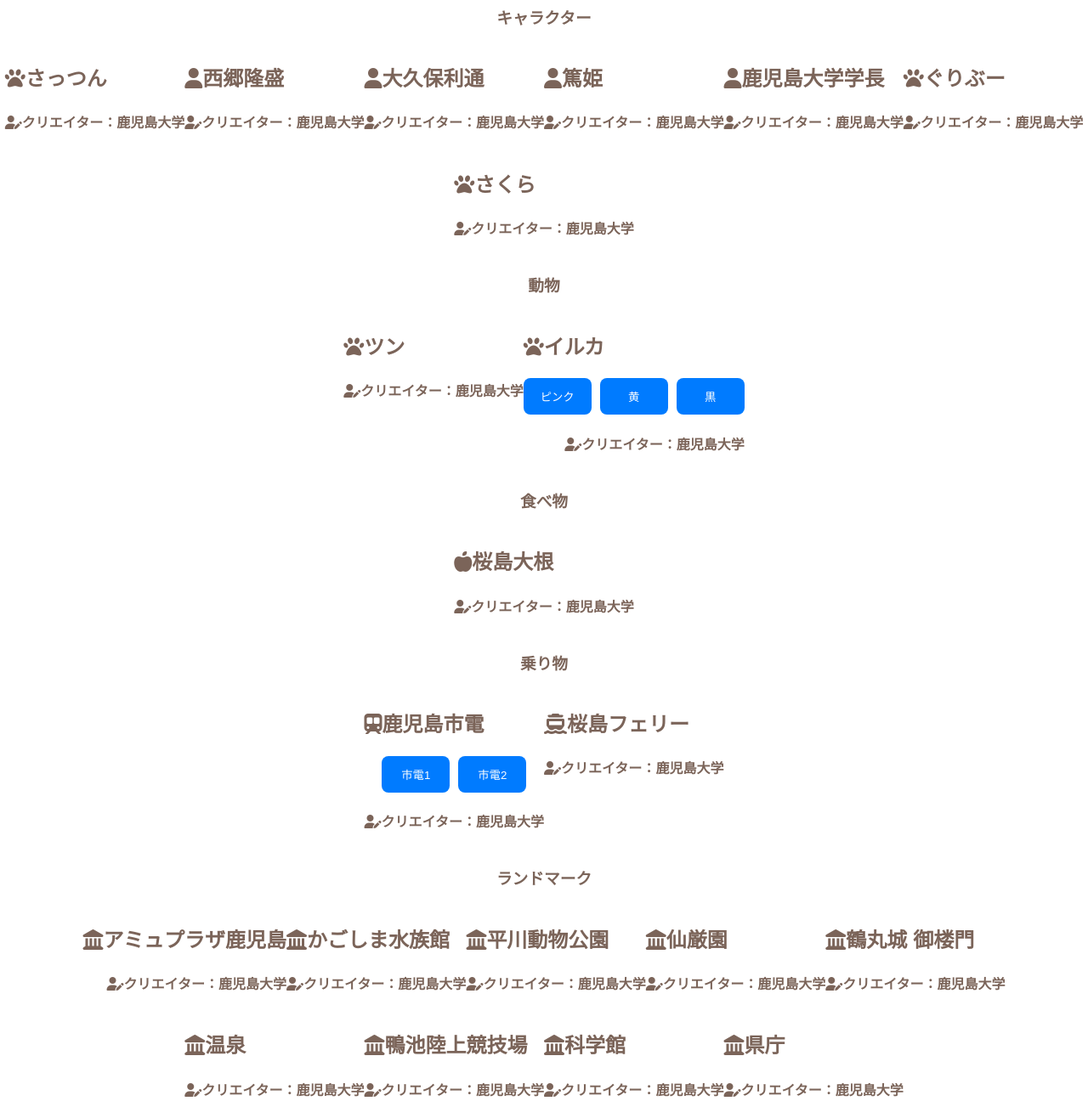
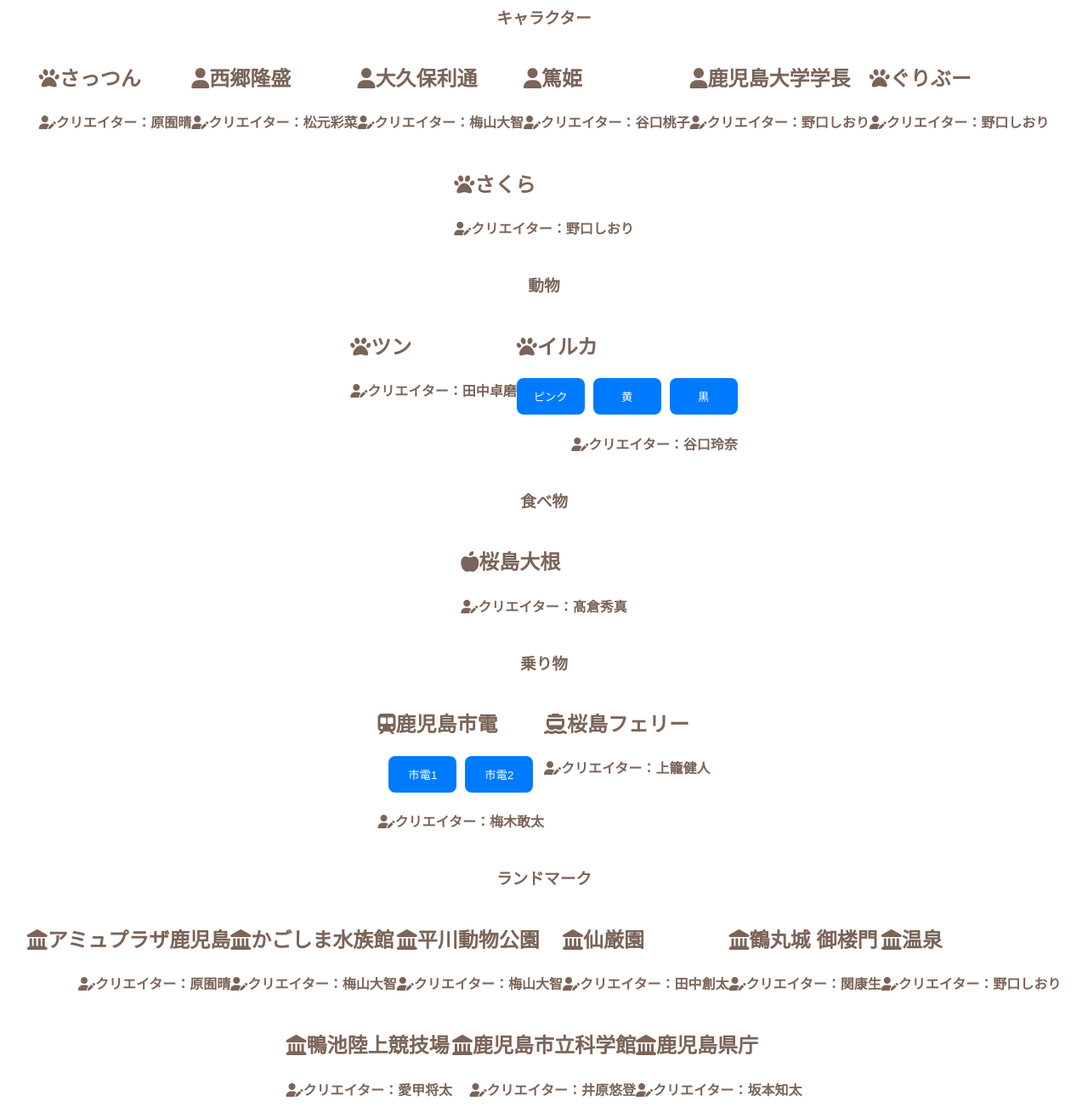
Before and after one commit to adven-kagoshima/event-web-adven-map-kadai, a plain HTML site: page model_viewer.html in a window 1280 px wide. Shown: the part 240-1556 px from the top of the page at 85% size. Drawn offline with Linux system fonts and the light colour scheme; some packages are replaced by stand-ins of ours; a script that the page names is missing; a web font is replaced by a local one.

Commit message:
クリエイター名を追加

```diff
--- a/model_viewer.html
+++ b/model_viewer.html
@@ -175,7 +175,7 @@
             camera-controls
             touch-action="pan-y">
         </model-viewer>
-        <h4><i class="fas fa-user-edit"></i>クリエイター：<span class="creator_name">鹿児島大学</span></h4>
+        <h4><i class="fas fa-user-edit"></i>クリエイター：<span class="creator_name">原囿晴</span></h4>
     </div>
     <div>
         <h2 class="model_name"><i class="fa-solid fa-user"></i>西郷隆盛</h2>
@@ -188,7 +188,7 @@
             camera-controls
             touch-action="pan-y">
         </model-viewer>
-        <h4><i class="fas fa-user-edit"></i>クリエイター：<span class="creator_name">鹿児島大学</span></h4>
+        <h4><i class="fas fa-user-edit"></i>クリエイター：<span class="creator_name">松元彩菜</span></h4>
     </div>
     <div>
         <h2 class="model_name"><i class="fa-solid fa-user"></i>大久保利通</h2>
@@ -201,7 +201,7 @@
             camera-controls
             touch-action="pan-y">
         </model-viewer>
-        <h4><i class="fas fa-user-edit"></i>クリエイター：<span class="creator_name">鹿児島大学</span></h4>
+        <h4><i class="fas fa-user-edit"></i>クリエイター：<span class="creator_name">梅山大智</span></h4>
     </div>
     <div>
         <h2 class="model_name"><i class="fa-solid fa-user"></i>篤姫</h2>
@@ -214,7 +214,7 @@
             camera-controls
             touch-action="pan-y">
         </model-viewer>
-        <h4><i class="fas fa-user-edit"></i>クリエイター：<span class="creator_name">鹿児島大学</span></h4>
+        <h4><i class="fas fa-user-edit"></i>クリエイター：<span class="creator_name">谷口桃子</span></h4>
     </div>
     <div>
         <h2 class="model_name"><i class="fa-solid fa-user"></i>鹿児島大学学長</h2>
@@ -227,7 +227,7 @@
             camera-controls
             touch-action="pan-y">
         </model-viewer>
-        <h4><i class="fas fa-user-edit"></i>クリエイター：<span class="creator_name">鹿児島大学</span></h4>
+        <h4><i class="fas fa-user-edit"></i>クリエイター：<span class="creator_name">野口しおり</span></h4>
     </div>
     <div>
         <h2 class="model_name"><i class="fa-solid fa-paw"></i>ぐりぶー</h2>
@@ -240,7 +240,7 @@
             camera-controls
             touch-action="pan-y">
         </model-viewer>
-        <h4><i class="fas fa-user-edit"></i>クリエイター：<span class="creator_name">鹿児島大学</span></h4>
+        <h4><i class="fas fa-user-edit"></i>クリエイター：<span class="creator_name">野口しおり</span></h4>
     </div>
     <div>
         <h2 class="model_name"><i class="fa-solid fa-paw"></i>さくら</h2>
@@ -253,7 +253,7 @@
             camera-controls
             touch-action="pan-y">
         </model-viewer>
-        <h4><i class="fas fa-user-edit"></i>クリエイター：<span class="creator_name">鹿児島大学</span></h4>
+        <h4><i class="fas fa-user-edit"></i>クリエイター：<span class="creator_name">野口しおり</span></h4>
     </div>
 </section>
 
@@ -270,7 +270,7 @@
             camera-controls
             touch-action="pan-y">
         </model-viewer>
-        <h4><i class="fas fa-user-edit"></i>クリエイター：<span class="creator_name">鹿児島大学</span></h4>
+        <h4><i class="fas fa-user-edit"></i>クリエイター：<span class="creator_name">田中卓磨</span></h4>
     </div>
     <div>
         <h2 class="model_name"><i class="fa-solid fa-paw"></i>イルカ</h2>
@@ -289,7 +289,7 @@
             <button data-model="iruka2">黄</button>
             <button data-model="iruka3">黒</button>
         </div>
-        <h4><i class="fas fa-user-edit"></i>クリエイター：<span class="creator_name">鹿児島大学</span></h4>
+        <h4><i class="fas fa-user-edit"></i>クリエイター：<span class="creator_name">谷口玲奈</span></h4>
     </div>
 </section>
 
@@ -306,7 +306,7 @@
             camera-controls
             touch-action="pan-y">
         </model-viewer>
-        <h4><i class="fas fa-user-edit"></i>クリエイター：<span class="creator_name">鹿児島大学</span></h4>
+        <h4><i class="fas fa-user-edit"></i>クリエイター：<span class="creator_name">髙倉秀真</span></h4>
     </div>
 </section>
 
@@ -328,7 +328,7 @@
             <button data-model="kagoshimashiden1">市電1</button>
             <button data-model="kagoshimashiden2">市電2</button>
         </div>
-        <h4><i class="fas fa-user-edit"></i>クリエイター：<span class="creator_name">鹿児島大学</span></h4>
+        <h4><i class="fas fa-user-edit"></i>クリエイター：<span class="creator_name">梅木敢太</span></h4>
     </div>
     <div>
         <h2 class="model_name"><i class="fa-solid fa-ferry"></i></i>桜島フェリー</h2>
@@ -341,7 +341,7 @@
             camera-controls
             touch-action="pan-y">
         </model-viewer>
-        <h4><i class="fas fa-user-edit"></i>クリエイター：<span class="creator_name">鹿児島大学</span></h4>
+        <h4><i class="fas fa-user-edit"></i>クリエイター：<span class="creator_name">上籠健人</span></h4>
     </div>
 </section>
 
@@ -358,7 +358,7 @@
             camera-controls
             touch-action="pan-y">
         </model-viewer>
-        <h4><i class="fas fa-user-edit"></i>クリエイター：<span class="creator_name">鹿児島大学</span></h4>
+        <h4><i class="fas fa-user-edit"></i>クリエイター：<span class="creator_name">原囿晴</span></h4>
     </div>
     <div>
         <h2 class="model_name"><i class="fa-solid fa-landmark"></i>かごしま水族館</h2>
@@ -371,7 +371,7 @@
             camera-controls
             touch-action="pan-y">
         </model-viewer>
-        <h4><i class="fas fa-user-edit"></i>クリエイター：<span class="creator_name">鹿児島大学</span></h4>
+        <h4><i class="fas fa-user-edit"></i>クリエイター：<span class="creator_name">梅山大智</span></h4>
     </div>
     <div>
         <h2 class="model_name"><i class="fa-solid fa-landmark"></i>平川動物公園</h2>
@@ -384,7 +384,7 @@
             camera-controls
             touch-action="pan-y">
         </model-viewer>
-        <h4><i class="fas fa-user-edit"></i>クリエイター：<span class="creator_name">鹿児島大学</span></h4>
+        <h4><i class="fas fa-user-edit"></i>クリエイター：<span class="creator_name">梅山大智</span></h4>
     </div>
     <div>
         <h2 class="model_name"><i class="fa-solid fa-landmark"></i>仙厳園</h2>
@@ -397,7 +397,7 @@
             camera-controls
             touch-action="pan-y">
         </model-viewer>
-        <h4><i class="fas fa-user-edit"></i>クリエイター：<span class="creator_name">鹿児島大学</span></h4>
+        <h4><i class="fas fa-user-edit"></i>クリエイター：<span class="creator_name">田中創太</span></h4>
     </div>
     <div>
         <h2 class="model_name"><i class="fa-solid fa-landmark"></i>鶴丸城 御楼門</h2>
@@ -410,7 +410,7 @@
             camera-controls
             touch-action="pan-y">
         </model-viewer>
-        <h4><i class="fas fa-user-edit"></i>クリエイター：<span class="creator_name">鹿児島大学</span></h4>
+        <h4><i class="fas fa-user-edit"></i>クリエイター：<span class="creator_name">関康生</span></h4>
     </div>
     <div>
         <h2 class="model_name"><i class="fa-solid fa-landmark"></i>温泉</h2>
@@ -423,7 +423,7 @@
             camera-controls
             touch-action="pan-y">
         </model-viewer>
-        <h4><i class="fas fa-user-edit"></i>クリエイター：<span class="creator_name">鹿児島大学</span></h4>
+        <h4><i class="fas fa-user-edit"></i>クリエイター：<span class="creator_name">野口しおり</span></h4>
     </div>
     <div>
         <h2 class="model_name"><i class="fa-solid fa-landmark"></i>鴨池陸上競技場</h2>
@@ -436,10 +436,10 @@
             camera-controls
             touch-action="pan-y">
         </model-viewer>
-        <h4><i class="fas fa-user-edit"></i>クリエイター：<span class="creator_name">鹿児島大学</span></h4>
+        <h4><i class="fas fa-user-edit"></i>クリエイター：<span class="creator_name">愛甲将太</span></h4>
     </div>
     <div>
-        <h2 class="model_name"><i class="fa-solid fa-landmark"></i>科学館</h2>
+        <h2 class="model_name"><i class="fa-solid fa-landmark"></i>鹿児島市立科学館</h2>
         <model-viewer
             alt=""
             src="model\kagakukan.glb"
@@ -449,10 +449,10 @@
             camera-controls
             touch-action="pan-y">
         </model-viewer>
-        <h4><i class="fas fa-user-edit"></i>クリエイター：<span class="creator_name">鹿児島大学</span></h4>
+        <h4><i class="fas fa-user-edit"></i>クリエイター：<span class="creator_name">井原悠登</span></h4>
     </div>
     <div>
-        <h2 class="model_name"><i class="fa-solid fa-landmark"></i>県庁</h2>
+        <h2 class="model_name"><i class="fa-solid fa-landmark"></i>鹿児島県庁</h2>
         <model-viewer
             alt=""
             src="model\kentyou.glb"
@@ -462,7 +462,7 @@
             camera-controls
             touch-action="pan-y">
         </model-viewer>
-        <h4><i class="fas fa-user-edit"></i>クリエイター：<span class="creator_name">鹿児島大学</span></h4>
+        <h4><i class="fas fa-user-edit"></i>クリエイター：<span class="creator_name">坂本知太</span></h4>
     </div>
 </section>
 </body>
```
Also changed, not shown: model_viewer_one.html (+6 -6 lines).
